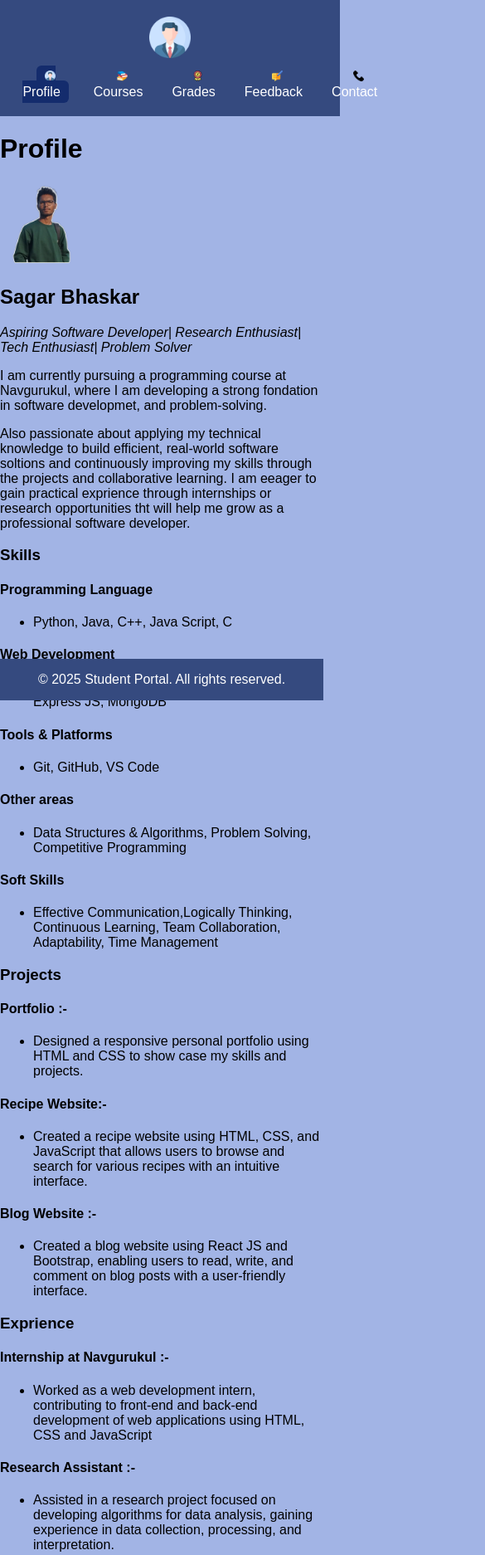
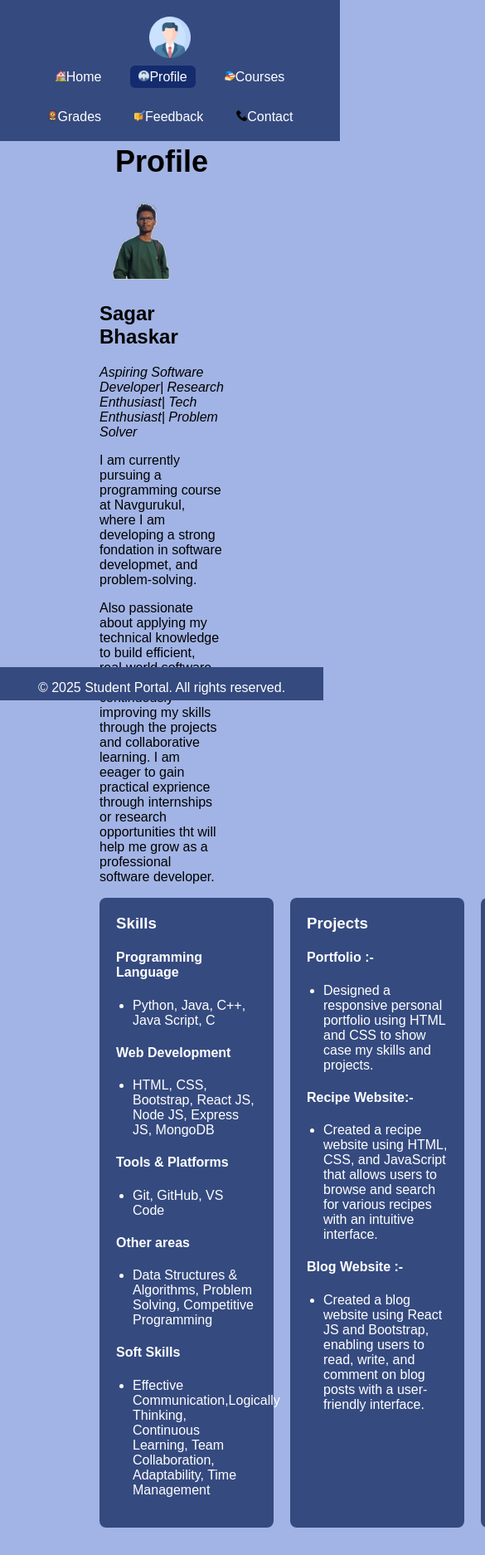
Before and after one commit to sagarbhaskar25/STUDENT-PORTAL, a plain HTML site: page profile.html in a window 390 px wide. Shown: the top 1874 px of the page at 83% size, 585 px wide, since content can reach past the window. Drawn offline with Linux system fonts and the light colour scheme.

Commit message:
css include add new thing to customise page

```diff
--- a/profile.html
+++ b/profile.html
@@ -26,7 +26,7 @@
         </div>
     </header>
     <main>
-        <div>
+        <div class="profile-contain">
             <h1>Profile</h1>
             <div>
                 <img src="/ra.png" width="100"  alt="profile">
@@ -35,7 +35,9 @@
                 <p>I am currently pursuing a programming course at Navgurukul, where I am developing a strong fondation in software developmet, and     problem-solving.</p>
                 <P>Also passionate about applying my technical knowledge to build efficient, real-world software soltions and continuously improving my skills through the projects and collaborative learning. I am eeager to gain practical exprience through internships or research opportunities tht will help me grow as a professional software developer.</P>
             </div>
-            <div>
+        </div>
+        <div class="profile-container">
+            <div class="card1">
                 <h3>Skills</h3>
                  <h4>Programming Language</h4>
                  <ul>
@@ -59,7 +61,7 @@
                  </ul>
             </div>
 
-            <div>
+            <div class="card1">
                 <h3>Projects</h3>
                 <h4>Portfolio :-</h4>
                 <ul>
@@ -75,7 +77,7 @@
                 </ul>
             </div>
 
-            <div>
+            <div class="card1">
                 <h3>Exprience</h3>
                 <h4>Internship at Navgurukul :-</h4>
                 <ul>
--- a/style.css
+++ b/style.css
@@ -11,6 +11,7 @@ header{
     width: 100%;
     padding: 10px;
     text-align: center;
+    position: fixed;
 }
 header div{
     margin: 10px;
@@ -57,6 +58,73 @@ nav a:hover{
     padding: 5px 10px;
 }
 
+/* MAIN PORTION */
+main{
+    padding: 120px;
+
+}
+
+main h1{
+    font-size: 36px;
+    text-align: center;
+}
+/* .ghar h1{
+    font-size: 36px;
+    line-height: 1.5;
+    text-align: center;
+} */
+
+.ghar p{
+    font-size: 18px;
+    line-height: 1.6;
+    text-align: center;
+}
+.profile-container {
+    width: 500px;
+    /* background-color: #0e3fd3; */
+    display: grid;
+    grid-template-columns: repeat(3, 1fr);
+    gap: 20px;
+    /* padding-left: 220px; */
+    /* padding-right: 20px; */
+    /* background-color: rgb(146, 189, 202); */
+
+}
+.card1 {
+    width: 210px;
+    box-sizing: border-box;
+    background-color: #354a7f;
+    padding: 20px;
+    border-radius: 8px;
+    color: white;
+}
+.card1 h3{
+    margin-top: 0;
+}
+.card1 ul{
+    padding-left: 20px;
+}
+
+
+
+
+
+
+
+
+
+
+
+
+
+
+
+
+
+
+
+
+
 
       /* FOOTER STYLES */
 footer{
@@ -66,4 +134,16 @@ footer{
     bottom: 0;
     position: fixed;
     width: 100%;
+    height: 40px;
 }
+@media (max-width: 500px) {
+        nav ul {
+        display: flex;
+        flex-wrap: wrap;
+    }
+    main{
+        box-sizing: border-box;
+        padding-top: 150px;
+
+    }
+}
```
Also changed, not shown: contact.html (+3 -3 lines), grade.html (+12 -8 lines), index.html (+4 -4 lines).
